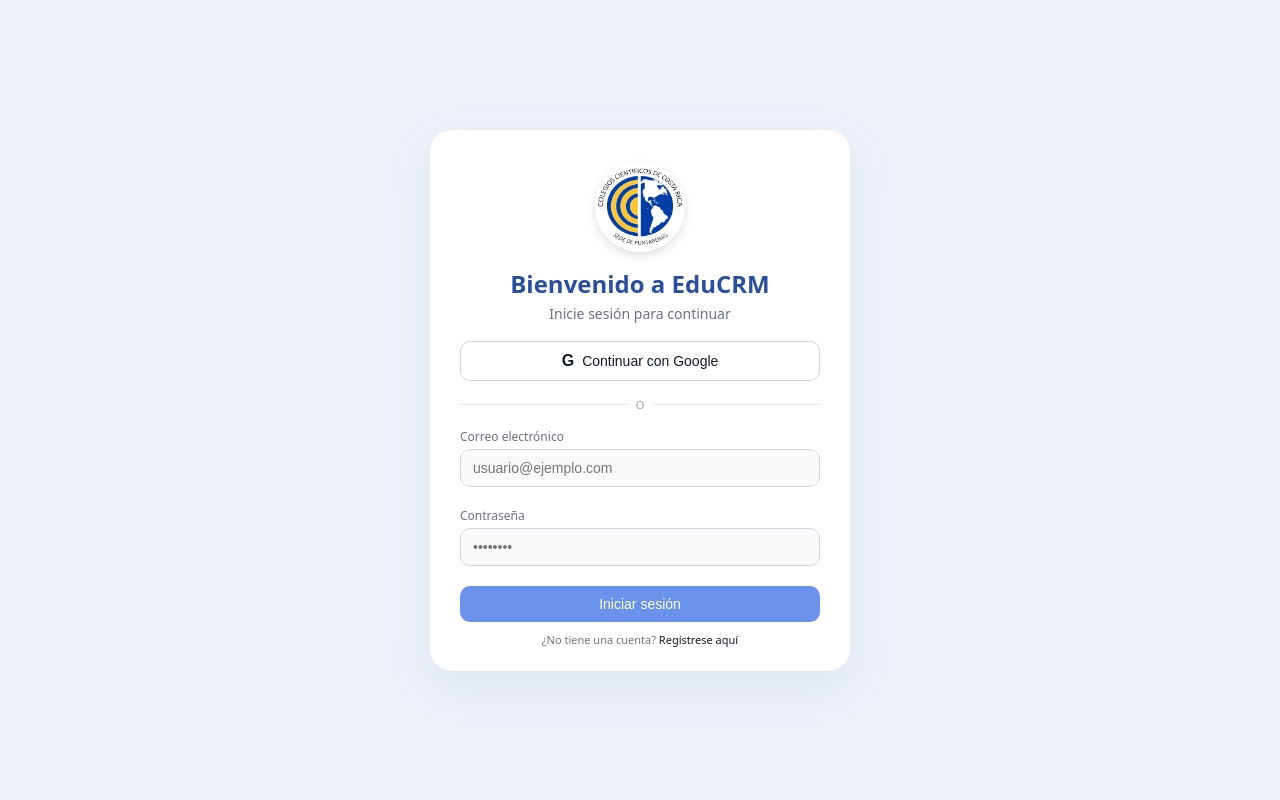
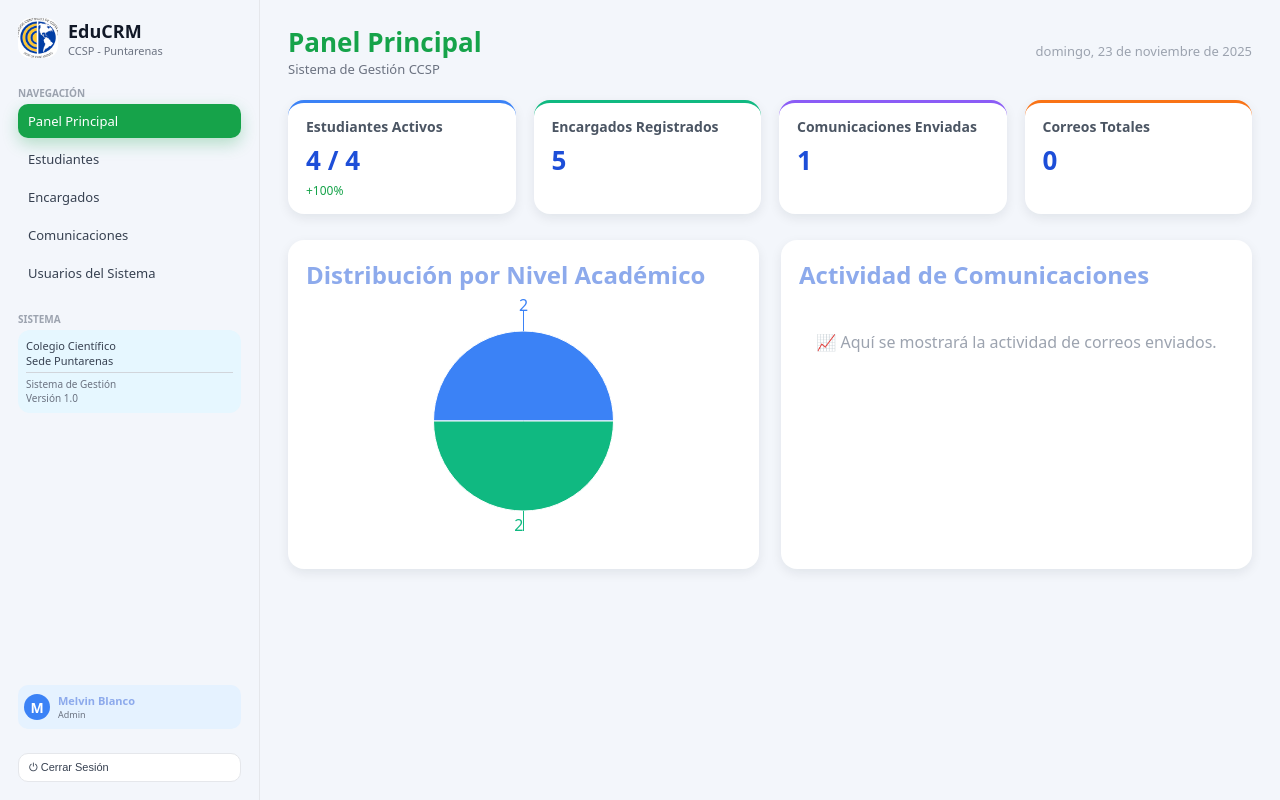
Before and after one commit to melvinpro1/educrm, a React (Create React App) app: page / in a window 1280 px wide. Built offline with nearby package versions, Linux system fonts and the light colour scheme.

Commit message:
Estructura final con Sidebar y Home corregidos y organizados

```diff
--- a/package.json
+++ b/package.json
@@ -10,6 +10,7 @@
     "react": "^19.2.0",
     "react-dom": "^19.2.0",
     "react-scripts": "5.0.1",
+    "recharts": "^3.3.0",
     "web-vitals": "^2.1.4"
   },
   "scripts": {
--- a/src/App.js
+++ b/src/App.js
@@ -1,9 +1,17 @@
-import React from 'react';
-import Login from './paginas/Login';
+import React from "react";
+import Sidebar from "./componentes/siderbar/Siderbar.jsx";
+import Home from "./paginas/Home";
+import "./index.css"; // si aquí tienes estilos globales
 
-// Componente principal de la aplicación
 function App() {
-  return <Login />;
+  return (
+    <div className="layout-principal">
+      <Sidebar />
+      <main className="contenido-principal">
+        <Home />
+      </main>
+    </div>
+  );
 }
 
 export default App;
--- /dev/null
+++ b/src/componentes/siderbar/Siderbar.css
@@ -0,0 +1,173 @@
+/* Menú lateral */
+
+.sidebar {
+  width: 260px;
+  background: #f3f6fb;
+  padding: 18px;
+  display: flex;
+  flex-direction: column;
+  gap: 18px;
+  border-right: 1px solid #e5e7eb;
+  min-height: 100vh;
+}
+
+/* Encabezado */
+
+.sidebar-encabezado {
+  display: flex;
+  align-items: center;
+  gap: 10px;
+}
+
+.sidebar-logo-contenedor {
+  width: 40px;
+  height: 40px;
+  border-radius: 12px;
+  background: #0f766e;
+  display: flex;
+  align-items: center;
+  justify-content: center;
+  overflow: hidden;
+}
+
+.sidebar-logo {
+  width: 120%;
+  height: 120%;
+  object-fit: cover;
+}
+
+.sidebar-titulo {
+  font-size: 18px;
+  font-weight: 700;
+  margin: 0;
+  color: #111827;
+}
+
+.sidebar-subtitulo {
+  font-size: 11px;
+  margin: 0;
+  color: #6b7280;
+}
+
+/* Navegación */
+
+.sidebar-seccion-titulo {
+  font-size: 10px;
+  font-weight: 600;
+  color: #9ca3af;
+  margin: 10px 0 4px;
+}
+
+.sidebar-lista {
+  list-style: none;
+  padding: 0;
+  margin: 0;
+  display: flex;
+  flex-direction: column;
+  gap: 4px;
+}
+
+.sidebar-item {
+  padding: 8px 10px;
+  border-radius: 10px;
+  font-size: 13px;
+  color: #374151;
+  cursor: pointer;
+  transition: all 0.18s ease;
+}
+
+.sidebar-item:hover {
+  background-color: #e5f2ff;
+}
+
+.sidebar-item-activo {
+  background-color: #16a34a;
+  color: #ffffff;
+  box-shadow: 0 6px 16px rgba(22, 163, 74, 0.28);
+}
+
+/* Sistema */
+
+.sidebar-sistema-titulo {
+  font-size: 10px;
+  font-weight: 600;
+  color: #9ca3af;
+  margin: 4px 0;
+}
+
+.sidebar-sistema-card {
+  background: #e6f7ff;
+  border-radius: 12px;
+  padding: 8px;
+  font-size: 11px;
+  color: #374151;
+}
+
+.sidebar-sistema-card hr {
+  border: none;
+  border-top: 1px solid #d1d5db;
+  margin: 4px 0;
+}
+
+.sidebar-sistema-version {
+  font-size: 10px;
+  color: #6b7280;
+}
+
+/* Usuario + botón */
+
+.sidebar-usuario {
+  margin-top: auto;
+  display: flex;
+  align-items: center;
+  gap: 8px;
+  padding: 8px 6px;
+  border-radius: 10px;
+  background-color: #e5f2ff;
+}
+
+.sidebar-usuario-avatar {
+  width: 26px;
+  height: 26px;
+  border-radius: 999px;
+  background-color: #3b82f6;
+  color: #ffffff;
+  display: flex;
+  align-items: center;
+  justify-content: center;
+  font-size: 14px;
+  font-weight: 600;
+}
+
+.sidebar-usuario-nombre {
+  font-size: 11px;
+  font-weight: 600;
+  margin: 0;
+}
+
+.sidebar-usuario-rol {
+  font-size: 9px;
+  color: #6b7280;
+  margin: 0;
+}
+
+.sidebar-boton-cerrar {
+  margin-top: 6px;
+  padding: 7px 10px;
+  border-radius: 10px;
+  border: 1px solid #e5e7eb;
+  font-size: 11px;
+  background: #ffffff;
+  cursor: pointer;
+  display: flex;
+  align-items: center;
+  gap: 6px;
+  color: #374151;
+  transition: all 0.18s ease;
+}
+
+.sidebar-boton-cerrar:hover {
+  background-color: #fee2e2;
+  border-color: #fecaca;
+  color: #b91c1c;
+}
--- /dev/null
+++ b/src/componentes/siderbar/Siderbar.jsx
@@ -0,0 +1,72 @@
+// Menú lateral de EduCRM
+
+import React from "react";
+import "./Siderbar.css";
+import logo from "../../recursos/imagenes/logo.jpg"; // ajusta si tu logo está en otra ruta
+
+const opcionesMenu = [
+  { id: 1, etiqueta: "Panel Principal", activo: true },
+  { id: 2, etiqueta: "Estudiantes" },
+  { id: 3, etiqueta: "Encargados" },
+  { id: 4, etiqueta: "Comunicaciones" },
+  { id: 5, etiqueta: "Usuarios del Sistema" },
+];
+
+function Sidebar() {
+  return (
+    <aside className="sidebar">
+      {/* Encabezado con logo + nombre sistema */}
+      <div className="sidebar-encabezado">
+        <div className="sidebar-logo-contenedor">
+          <img src={logo} alt="Logo EduCRM" className="sidebar-logo" />
+        </div>
+        <div>
+          <h2 className="sidebar-titulo">EduCRM</h2>
+          <p className="sidebar-subtitulo">CCSP - Puntarenas</p>
+        </div>
+      </div>
+
+      {/* Navegación */}
+      <nav className="sidebar-nav">
+        <p className="sidebar-seccion-titulo">NAVEGACIÓN</p>
+        <ul className="sidebar-lista">
+          {opcionesMenu.map((item) => (
+            <li
+              key={item.id}
+              className={
+                "sidebar-item" + (item.activo ? " sidebar-item-activo" : "")
+              }
+            >
+              <span className="sidebar-item-texto">{item.etiqueta}</span>
+            </li>
+          ))}
+        </ul>
+      </nav>
+
+      {/* Info sistema */}
+      <div className="sidebar-sistema">
+        <p className="sidebar-sistema-titulo">SISTEMA</p>
+        <div className="sidebar-sistema-card">
+          <p>Colegio Científico</p>
+          <p>Sede Puntarenas</p>
+          <hr />
+          <p className="sidebar-sistema-version">Sistema de Gestión</p>
+          <p className="sidebar-sistema-version">Versión 1.0</p>
+        </div>
+      </div>
+
+      {/* Usuario + botón */}
+      <div className="sidebar-usuario">
+        <div className="sidebar-usuario-avatar">M</div>
+        <div className="sidebar-usuario-info">
+          <p className="sidebar-usuario-nombre">Melvin Blanco</p>
+          <p className="sidebar-usuario-rol">Admin</p>
+        </div>
+      </div>
+
+      <button className="sidebar-boton-cerrar">⏻ Cerrar Sesión</button>
+    </aside>
+  );
+}
+
+export default Sidebar;
--- a/src/index.css
+++ b/src/index.css
@@ -197,3 +197,13 @@
 .enlace-autenticacion:hover {
   text-decoration: underline;
 }
+.layout-principal {
+  display: flex;
+  min-height: 100vh;
+  background-color: #f3f6fb;
+}
+
+.contenido-principal {
+  flex: 1;
+  overflow-y: auto;
+}
--- /dev/null
+++ b/src/paginas/Home.jsx
@@ -0,0 +1,88 @@
+import React from "react";
+import "../recursos/estilos/Home.css";
+import { PieChart, Pie, Cell, ResponsiveContainer } from "recharts";
+
+// Datos de ejemplo para el gráfico
+const datosNiveles = [
+  { nombre: "Cuarto Nivel", valor: 2, color: "#3B82F6" },
+  { nombre: "Quinto Nivel", valor: 2, color: "#10B981" },
+];
+
+function Home() {
+  const fecha = new Date().toLocaleDateString("es-CR", {
+    weekday: "long",
+    day: "numeric",
+    month: "long",
+    year: "numeric",
+  });
+
+  return (
+    <div className="home">
+      {/* Encabezado */}
+      <header className="home-encabezado">
+        <div>
+          <h1 className="home-titulo">Panel Principal</h1>
+          <p className="home-subtitulo">Sistema de Gestión CCSP</p>
+        </div>
+        <p className="home-fecha">{fecha}</p>
+      </header>
+
+      {/* Tarjetas */}
+      <section className="home-tarjetas">
+        <div className="home-tarjeta azul">
+          <h3>Estudiantes Activos</h3>
+          <p className="home-numero">4 / 4</p>
+          <span className="home-extra">+100%</span>
+        </div>
+
+        <div className="home-tarjeta verde">
+          <h3>Encargados Registrados</h3>
+          <p className="home-numero">5</p>
+        </div>
+
+        <div className="home-tarjeta morado">
+          <h3>Comunicaciones Enviadas</h3>
+          <p className="home-numero">1</p>
+        </div>
+
+        <div className="home-tarjeta naranja">
+          <h3>Correos Totales</h3>
+          <p className="home-numero">0</p>
+        </div>
+      </section>
+
+      {/* Gráficos */}
+      <section className="home-graficos">
+        <div className="home-grafico">
+          <h2>Distribución por Nivel Académico</h2>
+          <ResponsiveContainer width="100%" height={260}>
+            <PieChart>
+              <Pie
+                data={datosNiveles}
+                dataKey="valor"
+                nameKey="nombre"
+                cx="50%"
+                cy="50%"
+                outerRadius={90}
+                label
+              >
+                {datosNiveles.map((nivel, i) => (
+                  <Cell key={i} fill={nivel.color} />
+                ))}
+              </Pie>
+            </PieChart>
+          </ResponsiveContainer>
+        </div>
+
+        <div className="home-grafico">
+          <h2>Actividad de Comunicaciones</h2>
+          <p className="home-placeholder">
+            📈 Aquí se mostrará la actividad de correos enviados.
+          </p>
+        </div>
+      </section>
+    </div>
+  );
+}
+
+export default Home;
--- /dev/null
+++ b/src/recursos/estilos/Home.css
@@ -0,0 +1,88 @@
+.home {
+  padding: 24px 28px;
+  background: #f3f6fb;
+}
+
+/* Encabezado */
+.home-encabezado {
+  display: flex;
+  justify-content: space-between;
+  align-items: center;
+  margin-bottom: 22px;
+}
+
+.home-titulo {
+  font-size: 26px;
+  font-weight: 700;
+  color: #16a34a;
+  margin: 0;
+}
+
+.home-subtitulo {
+  font-size: 13px;
+  color: #6b7280;
+  margin: 0;
+}
+
+.home-fecha {
+  font-size: 13px;
+  color: #9ca3af;
+}
+
+/* Tarjetas */
+.home-tarjetas {
+  display: grid;
+  grid-template-columns: repeat(auto-fit, minmax(220px, 1fr));
+  gap: 18px;
+  margin-bottom: 26px;
+}
+
+.home-tarjeta {
+  background: #ffffff;
+  border-radius: 16px;
+  padding: 14px 18px;
+  box-shadow: 0 4px 12px rgba(15, 23, 42, 0.08);
+}
+
+.home-tarjeta h3 {
+  font-size: 14px;
+  color: #4b5563;
+  margin-bottom: 6px;
+}
+
+.home-numero {
+  font-size: 26px;
+  font-weight: 700;
+  color: #1d4ed8;
+  margin: 0;
+}
+
+.home-extra {
+  font-size: 12px;
+  color: #16a34a;
+}
+
+.azul { border-top: 3px solid #3b82f6; }
+.verde { border-top: 3px solid #10b981; }
+.morado { border-top: 3px solid #8b5cf6; }
+.naranja { border-top: 3px solid #f97316; }
+
+/* Gráficos */
+.home-graficos {
+  display: grid;
+  grid-template-columns: repeat(auto-fit, minmax(360px, 1fr));
+  gap: 22px;
+}
+
+.home-grafico {
+  background: #ffffff;
+  border-radius: 16px;
+  padding: 18px;
+  box-shadow: 0 4px 12px rgba(15, 23, 42, 0.08);
+}
+
+.home-placeholder {
+  margin-top: 40px;
+  text-align: center;
+  color: #9ca3af;
+}
```
Also changed, not shown: 1 other file (tests, documents, lock files or other folders).
